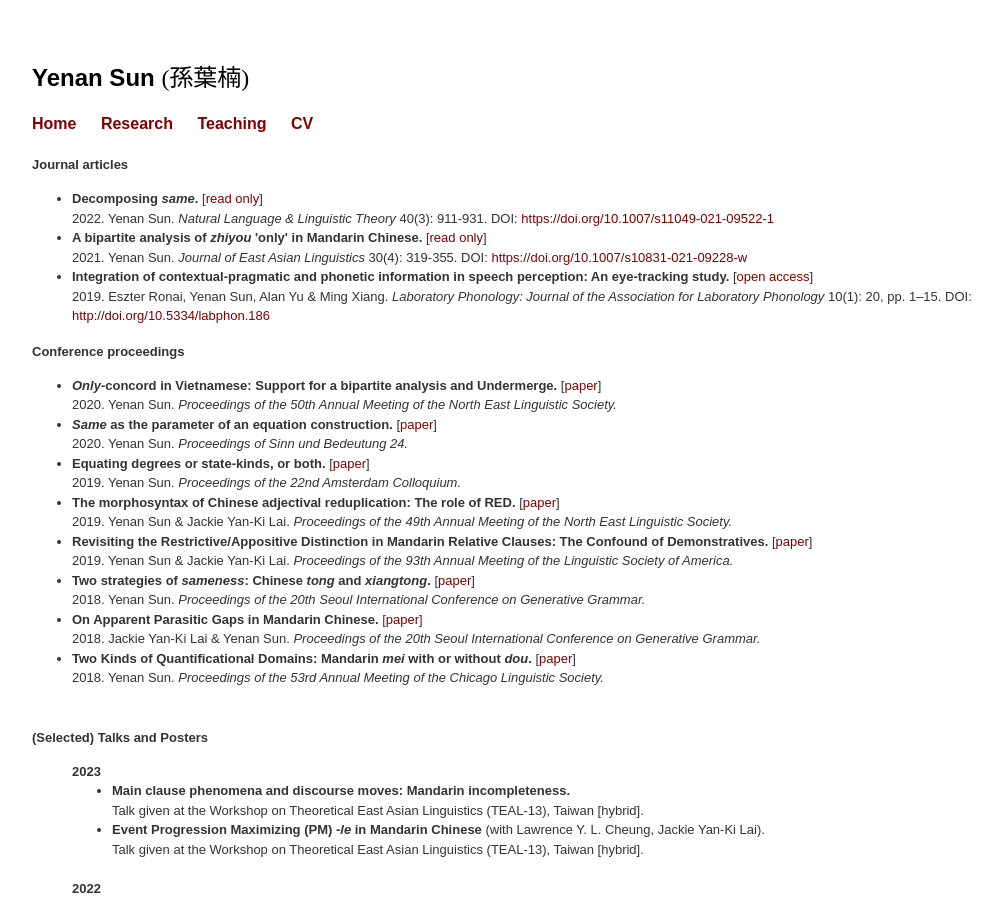
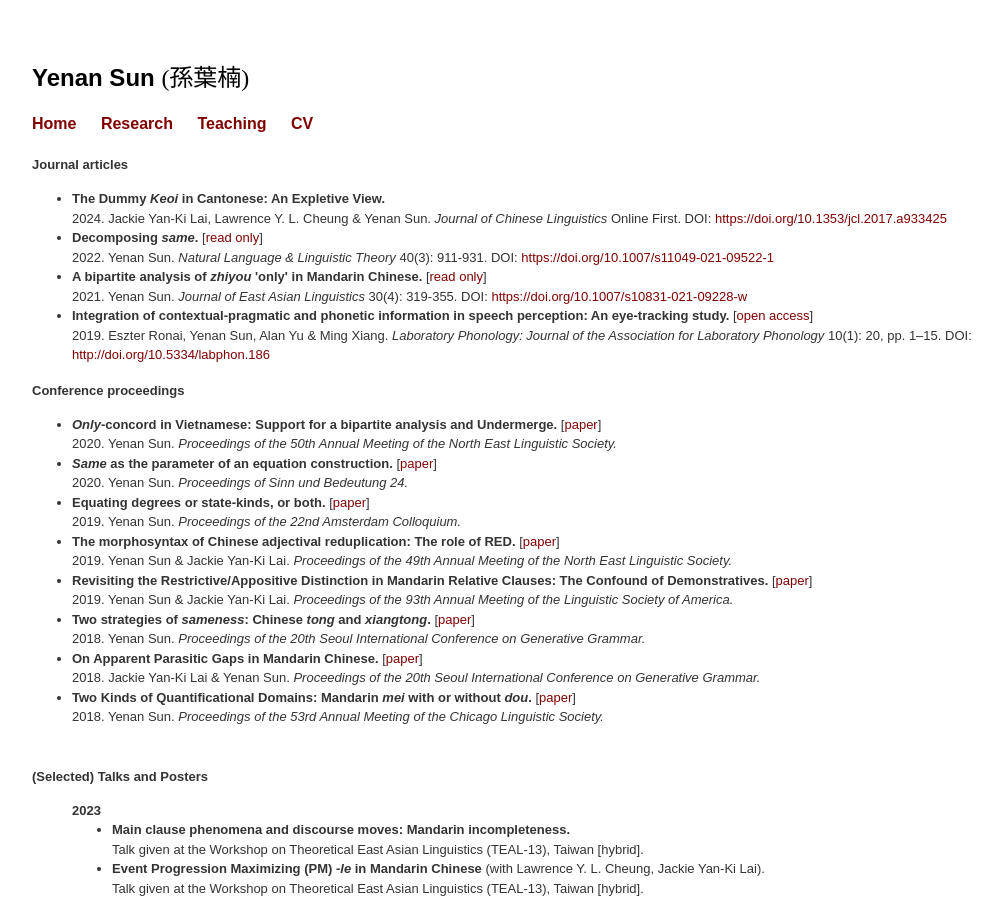
Before and after one commit to yenan09/yenan09.github.io, a Jekyll site: the page built from pub.html, in a window 1280 px wide and 900 px high. Shown: the whole window, without its empty margins (68-1070 px from the left). Built offline with Jekyll 4.4.1, drawn with Linux system fonts in a browser that asks for light colours.

Commit message:
Update pub July 24

```diff
--- a/pub.html
+++ b/pub.html
@@ -10,6 +10,9 @@ title: Research
 
 <b>Journal articles</b>
   <ul>
+
+    <li><b>The Dummy <i>Keoi</i> in Cantonese: An Expletive View. </b> <br>
+        2024. Jackie Yan-Ki Lai, Lawrence Y. L. Cheung & Yenan Sun. <i> Journal of Chinese Linguistics </i> Online First. DOI: <a href="https://doi.org/10.1353/jcl.2017.a933425" title="dsame">https://doi.org/10.1353/jcl.2017.a933425</a>
 
 
     <li><b>Decomposing <i>same</i>.</b>  [<a href="https://rdcu.be/cn5FV" title="dcsame">read only</a>]  <br>
```
